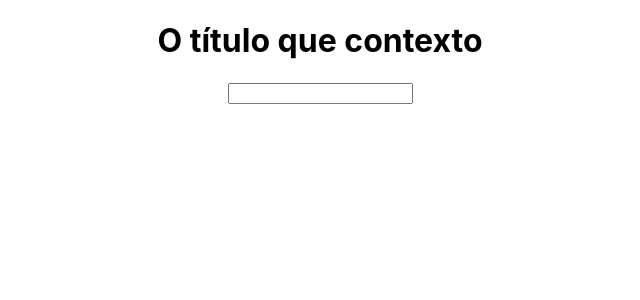
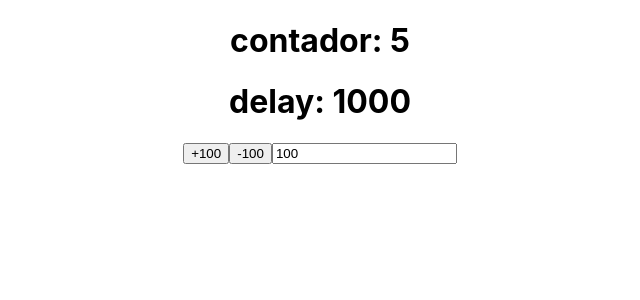
Before and after one commit to codemoises/react-hooks, a React (Create React App) app: page / in a window 1280 px wide. Shown: the top 300 px of the page, without its empty margins (320-960 px from the left). Built offline with nearby package versions, Linux system fonts and the light colour scheme.

Commit message:
Criação do meu próprio Hook

```diff
--- a/src/App.js
+++ b/src/App.js
@@ -1,14 +1,48 @@
+import { useEffect, useRef, useState } from 'react';
 import './App.css';
-import { AppContext } from './contexts/AppContext';
-import { H1 } from './components/H1';
+
+const useMyHook = (cb, delay = 1000) => {
+  const saveCb = useRef();
+  useEffect(() => {
+    saveCb.current = cb;
+  }, [cb]);
+
+  useEffect(() => {
+    const interval = setInterval(() => {
+      cb();
+    }, delay);
+
+    return () => clearInterval(interval);
+  }, [cb, delay]);
+};
 
 function App() {
+  const [counter, setCounter] = useState(0);
+  const [delay, setDelay] = useState(1000);
+  const [incrementor, setIncrementor] = useState(100);
+
+  useMyHook(() => setCounter((c) => c + 1), delay);
+
   return (
-    <AppContext>
-      <div className="App">
-        <H1 />
-      </div>
-    </AppContext>
+    <div className="App">
+      <h1>contador: {counter}</h1>
+      <h1>delay: {delay}</h1>
+      <button
+        onClick={() => {
+          setDelay((d) => d + incrementor);
+        }}
+      >
+        +{incrementor}
+      </button>
+      <button
+        onClick={() => {
+          setDelay((d) => d - incrementor);
+        }}
+      >
+        -{incrementor}
+      </button>
+      <input type="number" value={incrementor} onChange={(e) => setIncrementor(Number(e.target.value))} />
+    </div>
   );
 }
 
```
